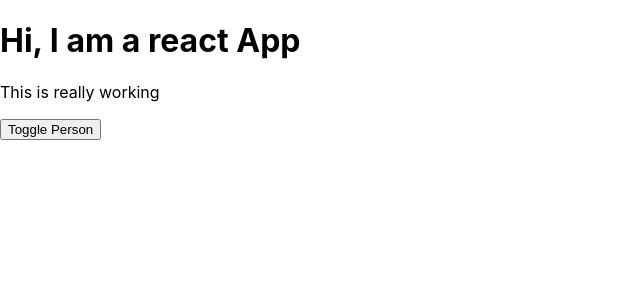
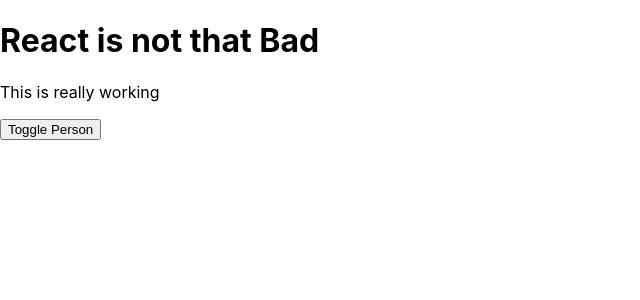
Before and after one commit to kamalogudah/react_dojo, a React app: page / in a window 1280 px wide. Shown: the top 300 px of the page, without its empty margins (0-640 px from the left). Built offline with nearby package versions, Linux system fonts and the light colour scheme.

Commit message:
Comparing Stateless and Stateful Components

```diff
--- a/src/Components/Cockpit/Cockpit.js
+++ b/src/Components/Cockpit/Cockpit.js
@@ -16,7 +16,7 @@
   }
   return (
     <div className={classes.Cockpit}>
-      <h1> Hi, I am a react App </h1>
+      <h1>{props.appTitle} </h1>
       <p className={assignedClasses.join(" ")}> This is really working </p>
       <button className={btnClass} onClick={props.clicked}>
         Toggle Person
--- a/src/Containers/App.js
+++ b/src/Containers/App.js
@@ -58,6 +58,7 @@
     return (
       <div className={classes.App}>
         <Cockpit
+          appTitle={this.props.title}
           showPersons={this.state.showPersons}
           persons={this.state.persons}
           clicked={this.togglePersonsHandler}
--- a/src/index.js
+++ b/src/index.js
@@ -4,7 +4,10 @@
 import App from "./Containers/App";
 import * as serviceWorker from "./serviceWorker";
 
-ReactDOM.render(<App />, document.getElementById("root"));
+ReactDOM.render(
+  <App title="React is not that Bad" />,
+  document.getElementById("root")
+);
 
 // If you want your app to work offline and load faster, you can change
 // unregister() to register() below. Note this comes with some pitfalls.
```
